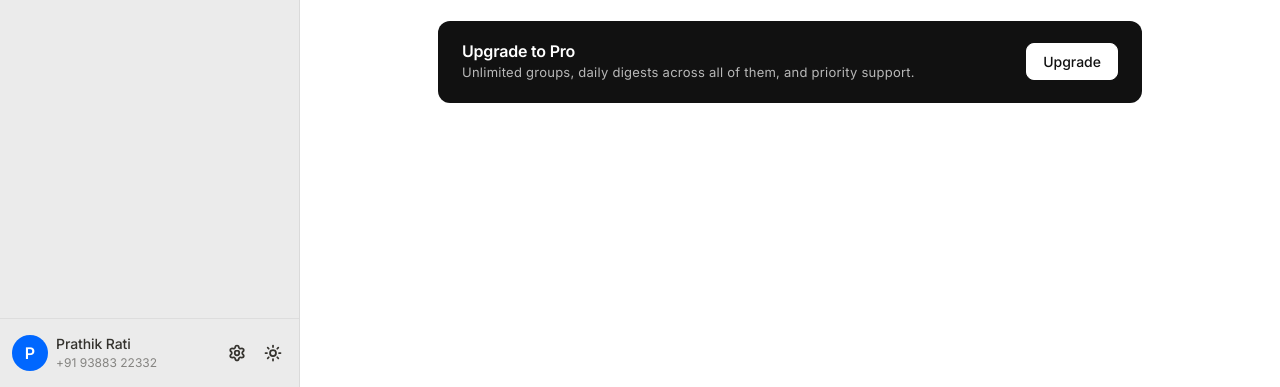
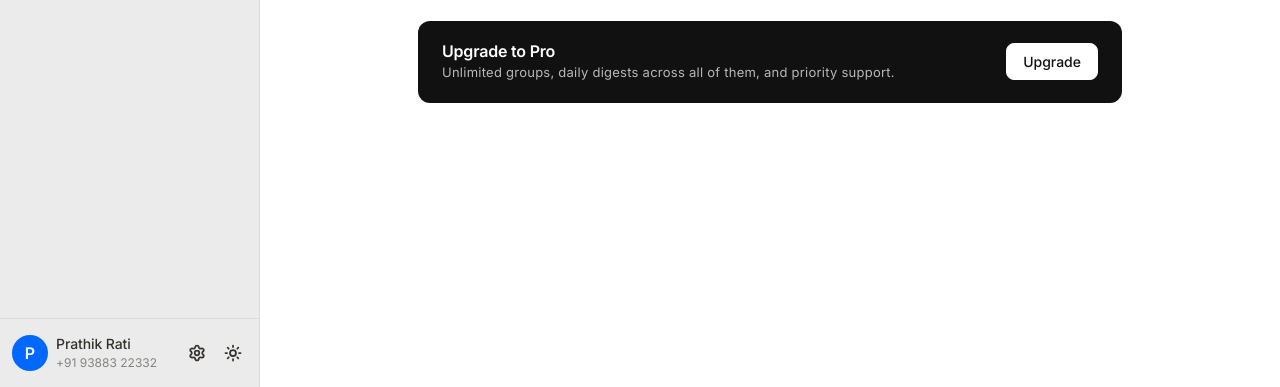
Before and after one commit to arunkmr08/Zotok-Agent, a plain HTML site: page profile.html in a window 1280 px wide. Shown: the part 413-800 px from the top of the page. Drawn offline with Linux system fonts and the light colour scheme.

Commit message:
Reduce sidebar width to 260px
Co-Authored-By: Claude Sonnet 4.6 <noreply@anthropic.com>

```diff
--- a/styles/main.css
+++ b/styles/main.css
@@ -49,7 +49,7 @@
   --shadow-md: rgba(17, 17, 17, 0.04) 0px 4px 8px 0px, rgba(17, 17, 17, 0.04) 0px 0px 1px 0px;
   --shadow-lg: rgba(17, 17, 17, 0.12) 0px 26px 60px -6px, rgba(17, 17, 17, 0.02) 0px 28px 28px -14px;
 
-  --sidebar-w: 300px;
+  --sidebar-w: 260px;
   --sidebar-w-collapsed: 52px;
   --nav-bg: #EBEBEB;
   --nav-icon-color: #34322d;
```
